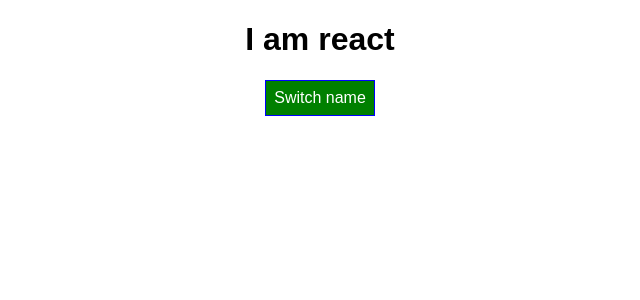
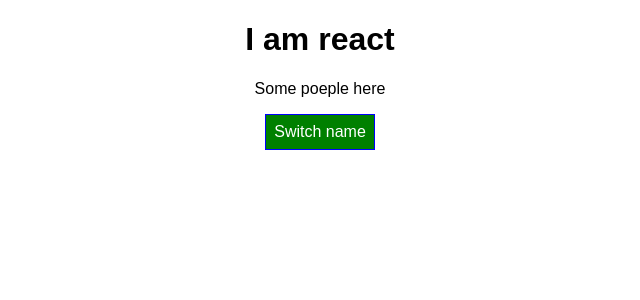
Before and after one commit to rafaesteller/react-js-training, a React (Create React App) app in the folder react-complete-guide/: page / in a window 1280 px wide. Shown: the top 300 px of the page, without its empty margins (320-960 px from the left). Built offline with nearby package versions, Linux system fonts and the light colour scheme.

Commit message:
use an array to dynamically set classes

```diff
--- a/react-complete-guide/src/App.js
+++ b/react-complete-guide/src/App.js
@@ -73,9 +73,18 @@ class App extends Component {
 
     }
 
+    const classes = [];
+    if(this.state.persons.length <= 2) {
+        classes.push('red');
+    }
+    if(this.state.persons.length <=1) {
+      classes.push('bold');
+    }
+
     return (
       <div className="App">
        <h1>I am react</h1>
+       <p class={classes.join(' ')}>Some poeple here</p>
         <button style={style}
         onClick={this.togglePersonsHandler}>Switch name</button>
         {persons}
```
